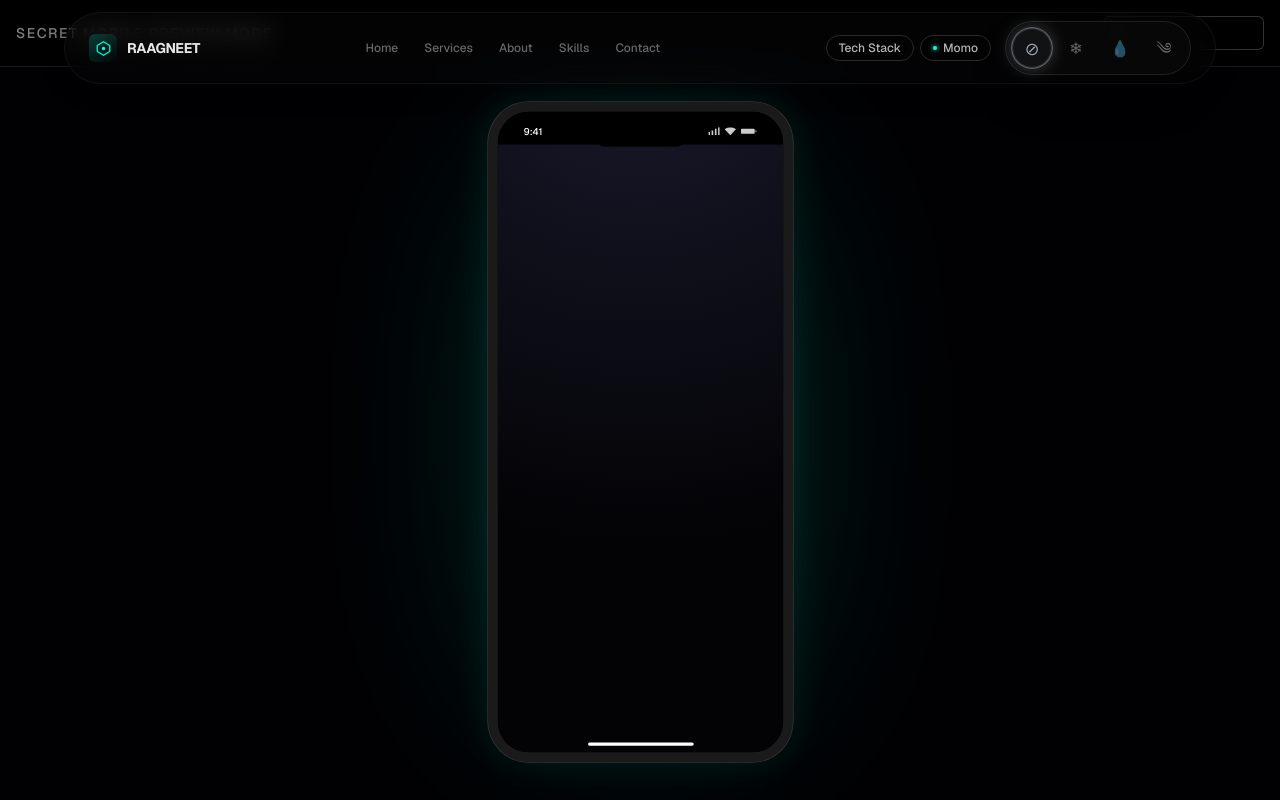
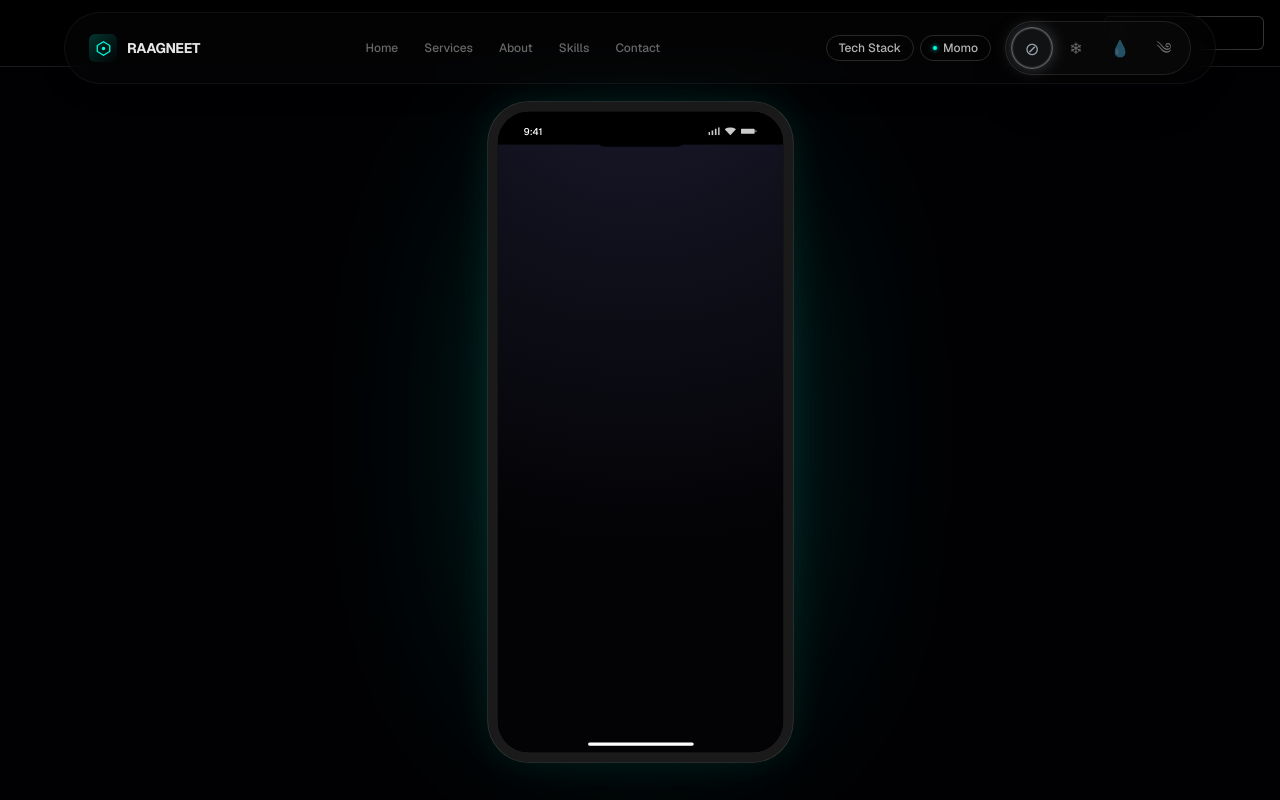
Before and after one commit to Raag125/RAAGNEET, a Next.js app: page /secret-mobile-preview in a window 1280 px wide. Built offline with nearby package versions, Linux system fonts and the light colour scheme.

Commit message:
fix(mobile-preview): responsive scaling and UI cleanup

```diff
--- a/src/app/secret-mobile-preview/page.jsx
+++ b/src/app/secret-mobile-preview/page.jsx
@@ -27,9 +27,8 @@ export default function MobilePreviewPage() {
     <div className="h-screen w-screen overflow-hidden bg-[#010103] flex flex-col items-center justify-center pt-16">
       {/* Header / Controls */}
       <div className="fixed top-0 left-0 w-full p-4 flex justify-between items-center z-[100] bg-black/50 backdrop-blur-md border-b border-white/10">
-        <div className="hidden sm:block text-white/50 text-sm font-medium tracking-widest uppercase">
-          Secret Mobile Preview Mode
-        </div>
+        {/* Left spacing to push the input to the right if needed, or we can just justify-end */}
+        <div className="flex-1"></div>
         <div className="flex gap-2">
           <input
             type="text"
```
